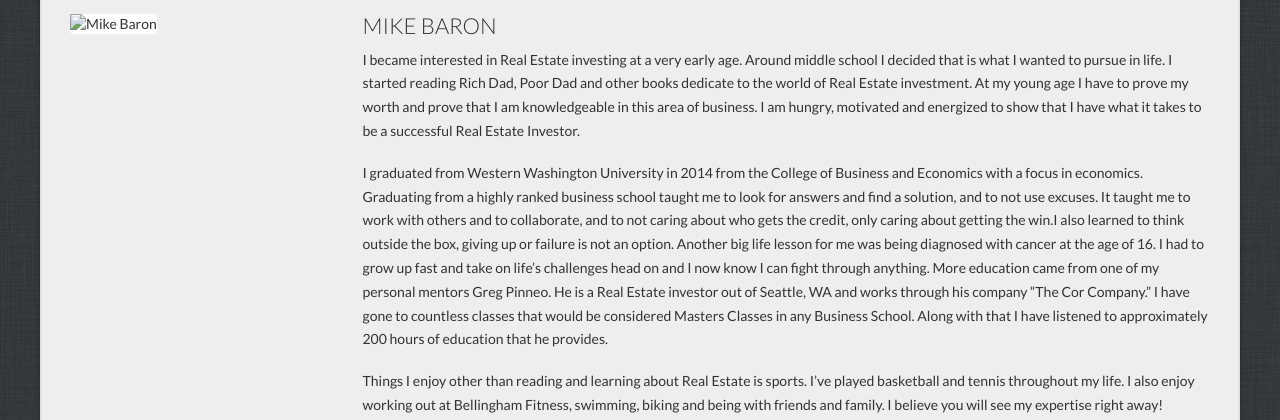
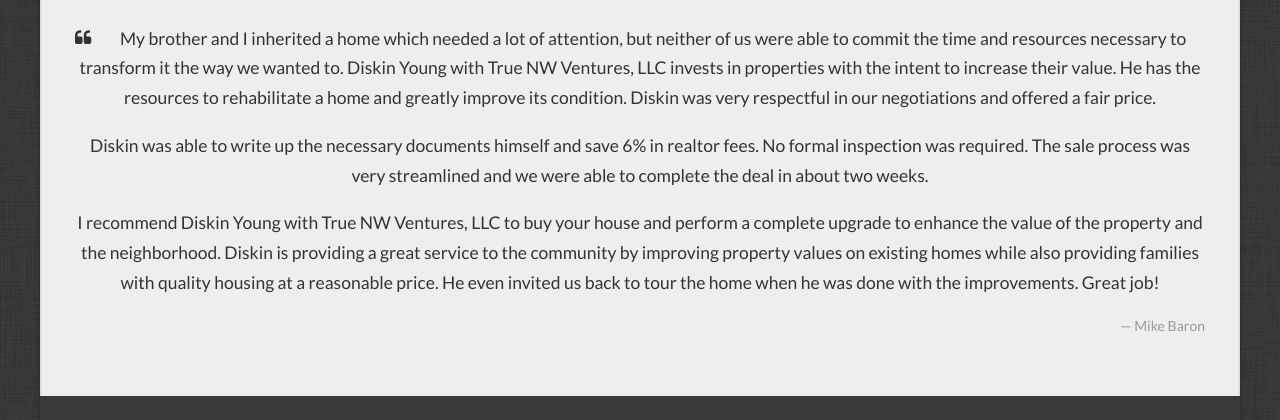
Before and after one commit to kylejoe/TrueNWVentures, a plain HTML site: page testimonials.html in a window 1280 px wide. Shown: the part 196-616 px from the top of the page. Drawn offline with nearby package versions, Linux system fonts and the light colour scheme.

Commit message:
added 403 permission denied, fixed form, added testimonial

```diff
--- a/css/truenw-ventures.css
+++ b/css/truenw-ventures.css
@@ -1742,3 +1742,19 @@ h6 {
   color: green;
   font-size: 16px;
 }
+
+.form-group{
+  margin-bottom: 2%;
+}
+
+#formZip{
+  padding-bottom: 2%;
+}
+
+.item blockquote p + p:before {
+  content: none;
+}
+
+a#footerLink:hover{
+  color: #990000;
+}
--- a/testimonials.html
+++ b/testimonials.html
@@ -66,24 +66,33 @@
 							<h2 class="main-header"><span>Testimonials</span></h2>
 						</div>
 						<div class="clearfix"></div>
-						<!-- Diskin -->
-						<div class="col-md-3">
-							<div class="box-content thumbnail">
-								<div class="item-image">
-									<img class="img-responsive" src="images/rsz_diski.jpg" alt="Mike Baron" />
+
+						<div class="item">
+							<blockquote>
+							  <div class="row">
+							  	<!-- No Pic :( -->
+<!-- 							<div class="col-sm-3 text-center">
+								  <img class="img-circle" src="images/Nolan_Bushnell.jpg" style="width: 200px;height:200px;">
+								</div> -->
+								<div class="col-xs-12 text-center">
+									<p>My brother and I inherited a home which needed a lot of attention, but neither of us were able
+									to commit the time and resources necessary to transform it the way we wanted to.
+									Diskin Young with True NW Ventures, LLC invests in properties with the intent to increase their
+									value.  He has the resources to rehabilitate a home and greatly improve its condition.  Diskin
+									was very respectful in our negotiations and offered a fair price.</p>
+									<p>Diskin was able to write up the necessary documents himself and save 6% in realtor fees.  No
+									formal inspection was required. The sale process was very streamlined and we were able to
+									complete the deal in about two weeks.</p>
+									<p>I recommend Diskin Young with True NW Ventures, LLC to buy your house and perform a
+									complete upgrade to enhance the value of the property and the neighborhood.  Diskin is
+									providing a great service to the community by improving property values on existing homes
+									while also providing families with quality housing at a reasonable price.  He even invited us back
+									to tour the home when he was done with the improvements. Great job!</p>
+									<small class="text-right">Mike Baron</small>
 								</div>
-							</div>
-						</div>
-						<div class="col-md-9">
-								<div class="caption text-left">
-									<h3 id="aboutPageH3">
-										<span>Mike Baron</span> <br />
-									</h3>
-									<p>I became interested in Real Estate investing at a very early age.  Around middle school I decided that is what I wanted to pursue in life.  I started reading Rich Dad, Poor Dad and other books dedicate to the world of Real Estate investment.  At my young age I have to prove my worth and prove that I am knowledgeable in this area of business.  I am hungry, motivated and energized to show that I have what it takes to be a successful Real Estate Investor.</p>
-									<p>I graduated from Western Washington University in 2014 from the College of Business and Economics with a focus in economics.  Graduating from a highly ranked business school taught me to look for answers and find a solution, and to not use excuses.  It taught me to work with others and to collaborate, and to not caring about who gets the credit, only caring about getting the win.I also learned to think outside the box, giving up or failure is not an option.  Another big life lesson for me was being diagnosed with cancer at the age of 16.  I had to grow up fast and take on life’s challenges head on and I now know I can fight through anything.  More education came from one of my personal mentors Greg Pinneo.  He is a Real Estate investor out of Seattle, WA and works through his company “The Cor Company.”  I have gone to countless classes that would be considered Masters Classes in any Business School.  Along with that I have listened to approximately 200 hours of education that he provides.</p>
-									<p>Things I enjoy other than reading and learning about Real Estate is sports.  I’ve played basketball and tennis throughout my life.  I also enjoy working out at Bellingham Fitness, swimming, biking and being with friends and family.  I believe you will see my expertise right away!</p>
-								</div>
-						</div>
+							  </div>
+							</blockquote>
+					   </div>
 					</div>
 				</div>
 
@@ -122,7 +131,7 @@
         <script>window.jQuery || document.write('<script src="js/vendor/jquery-1.10.1.min.js"><\/script>')</script>
 
         <script src="js/bootstrap.min.js"></script>
-        <script src="js/jet-estate.js"></script>
+        <script src="js/truenw-ventures.js"></script>
         <script src="js/jquery.knob.js"></script>
 
         <script>
```
Also changed, not shown: 404.html (+1 -1 lines), about.html (+13 -14 lines), faq.html (+4 -4 lines), illinois-st-house.html (+1 -1 lines), index.html (+3 -3 lines), skagit-house.html (+1 -1 lines), js/truenw-ventures.js (renamed from js/jet-estate.js), 7 other files.
